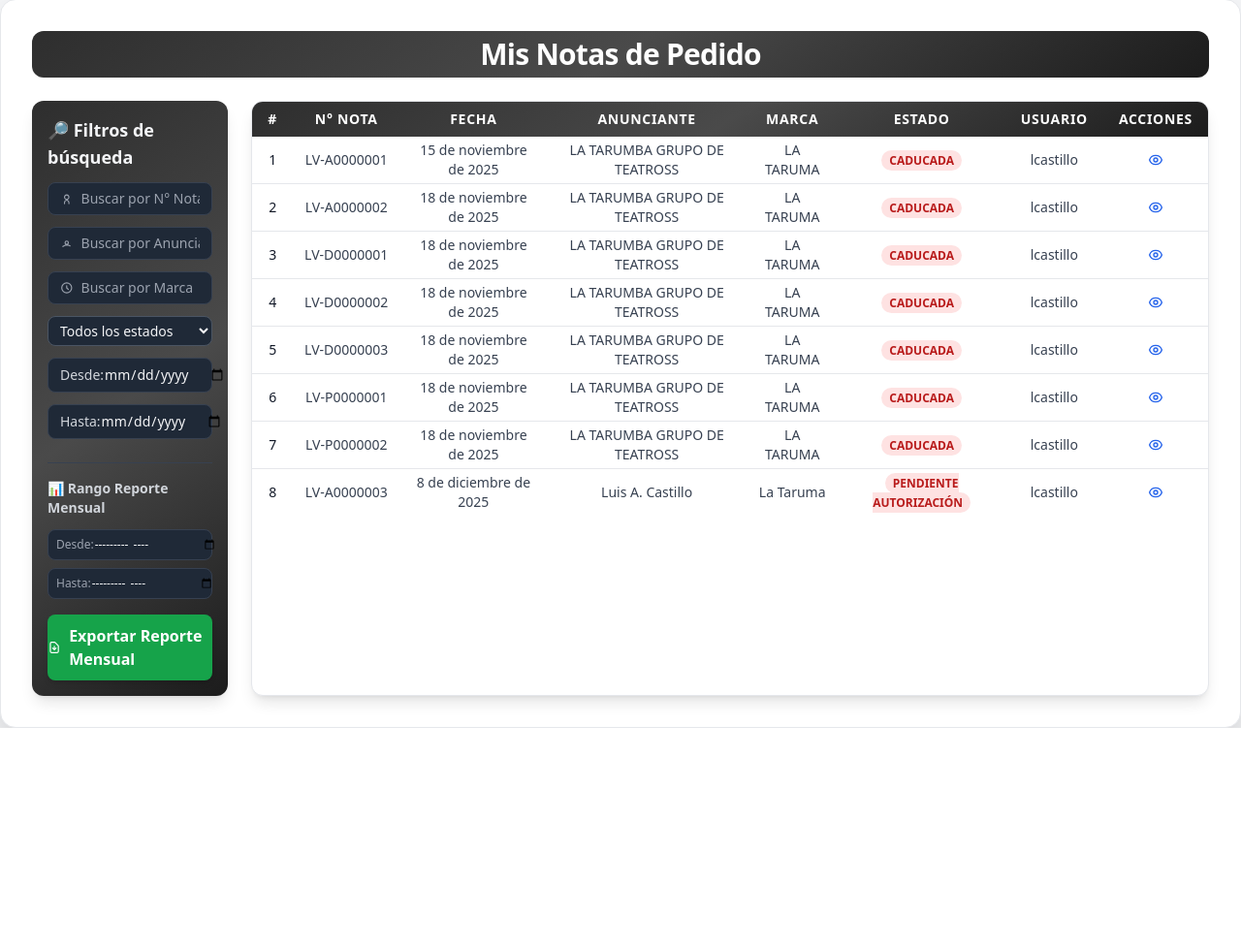
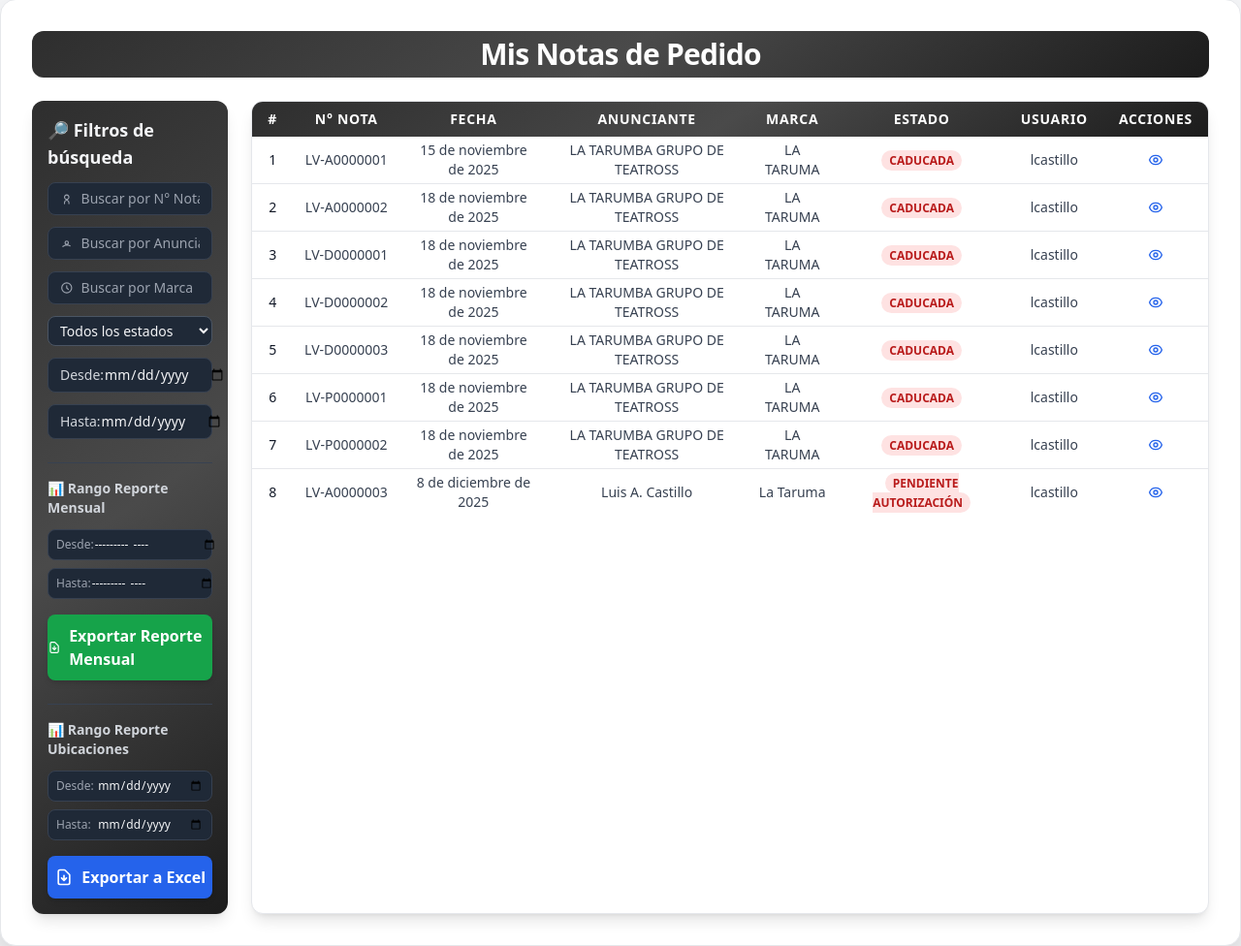
Before and after one commit to lcastillo1486/LimaVisual, a Django app: page /mis-pedidos/ in a window 1280 px wide. Shown: the part 113-1089 px from the top of the page at 97% size. Before the commit the page ends 864 px from the top, so only its background shows below. Run offline with Django 4.2, Linux system fonts and the light colour scheme; a user stored in the database is signed in; data comes from the database, SQL or seed files in the repository; some libraries are stand-ins or nearby versions.

Commit message:
reporte_excel_por_ubicacion

```diff
--- a/pedidos/templates/mis_np.html
+++ b/pedidos/templates/mis_np.html
@@ -163,6 +163,61 @@
                         const params = new URLSearchParams();
                         if (desde) params.append('desde', desde);
                         if (hasta) params.append('hasta', hasta);
+
+                        if (params.toString()) {
+                            url += '?' + params.toString();
+                        }
+                        btn.href = url;
+                    }
+                </script>
+
+                <!-- FILTROS REPORTE UBICACION -->
+                <div class="mt-6 border-t border-gray-700 pt-4">
+                    <h3 class="text-sm font-semibold mb-3 text-gray-300 flex items-center gap-2">
+                        📊 Rango Reporte Ubicaciones
+                    </h3>
+                    <div class="flex flex-col gap-2">
+                        <div
+                            class="flex items-center justify-between border border-gray-700 rounded-lg px-2 py-1.5 bg-gray-800">
+                            <label for="ubicacionDesde" class="text-gray-400 text-xs">Desde:</label>
+                            <input type="date" id="ubicacionDesde"
+                                class="bg-transparent outline-none text-gray-100 text-xs cursor-pointer">
+                        </div>
+                        <div
+                            class="flex items-center justify-between border border-gray-700 rounded-lg px-2 py-1.5 bg-gray-800">
+                            <label for="ubicacionHasta" class="text-gray-400 text-xs">Hasta:</label>
+                            <input type="date" id="ubicacionHasta"
+                                class="bg-transparent outline-none text-gray-100 text-xs cursor-pointer">
+                        </div>
+                    </div>
+                </div>
+
+                <!-- BOTON REPORTE UBICACION -->
+                <div class="mt-4">
+                    <a id="btnReporteUbicacion" href="{% url 'reporte_ubicacion_excel' %}"
+                        class="flex items-center justify-center gap-2 w-full py-2.5 bg-blue-600 hover:bg-blue-700 text-white font-bold rounded-lg shadow-md transition-all duration-200 transform hover:scale-105">
+                        <svg xmlns="http://www.w3.org/2000/svg" class="h-5 w-5" fill="none" viewBox="0 0 24 24"
+                            stroke="currentColor">
+                            <path stroke-linecap="round" stroke-linejoin="round" stroke-width="2"
+                                d="M12 10v6m0 0l-3-3m3 3l3-3m2 8H7a2 2 0 01-2-2V5a2 2 0 012-2h5.586a1 1 0 01.707.293l5.414 5.414a1 1 0 01.293.707V19a2 2 0 01-2 2z" />
+                        </svg>
+                        Exportar a Excel
+                    </a>
+                </div>
+
+                <script>
+                    document.getElementById('ubicacionDesde').addEventListener('change', actualizarLinkUbicacion);
+                    document.getElementById('ubicacionHasta').addEventListener('change', actualizarLinkUbicacion);
+
+                    function actualizarLinkUbicacion() {
+                        const desde = document.getElementById('ubicacionDesde').value;
+                        const hasta = document.getElementById('ubicacionHasta').value;
+                        const btn = document.getElementById('btnReporteUbicacion');
+                        let url = "{% url 'reporte_ubicacion_excel' %}";
+
+                        const params = new URLSearchParams();
+                        if (desde) params.append('fecha_inicio', desde);
+                        if (hasta) params.append('fecha_fin', hasta);
 
                         if (params.toString()) {
                             url += '?' + params.toString();
--- a/pedidos/urls.py
+++ b/pedidos/urls.py
@@ -1,5 +1,5 @@
 from django.urls import path
-from .views import nuevo_pedido, obtener_ocupaciones_fijas, calendario_ocupaciones_fijas, obtener_ocupaciones_digitales, calendario_ocupaciones_digitales, generar_pdf_nota, verificar_disponibilidad, verificar_disponibilidad_digital, gestion_notas, generar_pdf_nota, cambiar_estado_nota, filtrar_notas, ver_dashboard, dashboard_data, dashboard, aprobar_negar_np, filtrar_notas_n_autoriza, detalle_aprobar_negar_np, aprobar_nota, rechazar_nota, calendario_ocupaciones_digitales_canje, editar_fechas_montos, reporte_mensual_excel
+from .views import nuevo_pedido, obtener_ocupaciones_fijas, calendario_ocupaciones_fijas, obtener_ocupaciones_digitales, calendario_ocupaciones_digitales, generar_pdf_nota, verificar_disponibilidad, verificar_disponibilidad_digital, gestion_notas, generar_pdf_nota, cambiar_estado_nota, filtrar_notas, ver_dashboard, dashboard_data, dashboard, aprobar_negar_np, filtrar_notas_n_autoriza, detalle_aprobar_negar_np, aprobar_nota, rechazar_nota, calendario_ocupaciones_digitales_canje, editar_fechas_montos, reporte_mensual_excel, reporte_ubicacion_excel
 
 urlpatterns = [
     path('crear/pedido/',nuevo_pedido, name='crear_pedido'),
@@ -24,4 +24,5 @@ urlpatterns = [
     path('rechazar-np/<int:nota_id>/', rechazar_nota, name='rechazo'),
     path('editar_fechas_montos/<int:nota_id>/', editar_fechas_montos, name='editar_fechas_montos'),
     path('reporte/mensual/excel/', reporte_mensual_excel, name='reporte_mensual_excel'),
+    path('reporte/ubicacion/excel/', reporte_ubicacion_excel, name='reporte_ubicacion_excel'),
 ]
--- a/pedidos/views.py
+++ b/pedidos/views.py
@@ -1816,3 +1816,107 @@ def reporte_mensual_excel(request):
     response['Content-Disposition'] = f'attachment; filename={filename}'
 
     return response
+
+@login_required
+def reporte_ubicacion_excel(request):
+    # Parámetros de filtro de rango de fecha exacto
+    fecha_inicio_str = request.GET.get('fecha_inicio')
+    fecha_fin_str = request.GET.get('fecha_fin')
+    if not fecha_inicio_str or not fecha_fin_str:
+        messages.warning(request, "Debe seleccionar un rango de fechas válido para este reporte.")
+        return redirect('gestion_notas')
+    try:
+        filtro_inicio = datetime.strptime(fecha_inicio_str, "%Y-%m-%d").date()
+        filtro_fin = datetime.strptime(fecha_fin_str, "%Y-%m-%d").date()
+    except ValueError:
+        messages.warning(request, "Formato de fecha inválido.")
+        return redirect('gestion_notas')
+    if filtro_inicio > filtro_fin:
+        messages.warning(request, "La fecha de inicio no puede ser mayor a la fecha de fin.")
+        return redirect('gestion_notas')
+    # Solo procesar NP's Aprobadas (3) o Completadas (5)
+    notas = NotaPedido.objects.filter(estado_id__in=[3, 5]).select_related('tipo_venta')
+    data = []
+
+    meses_es = {
+        1: 'Enero', 2: 'Febrero', 3: 'Marzo', 4: 'Abril',
+        5: 'Mayo', 6: 'Junio', 7: 'Julio', 8: 'Agosto',
+        9: 'Septiembre', 10: 'Octubre', 11: 'Noviembre', 12: 'Diciembre'
+    }
+    # 1. Ubicaciones Estáticas
+    fijas = DetalleUbicacion.objects.filter(nota__in=notas).select_related('ubicacion', 'nota', 'nota__tipo_venta')
+    for f in fijas:
+        inter_inicio = max(f.fecha_inicio, filtro_inicio) if f.fecha_inicio else None
+        inter_fin = min(f.fecha_fin, filtro_fin) if f.fecha_fin else None
+        if inter_inicio and inter_fin and inter_inicio <= inter_fin:
+            splits = split_range_by_month(inter_inicio, inter_fin, f.tarifa_dia)
+            for s in splits:
+                data.append({
+                    'Ubicación': f.ubicacion.codigo if f.ubicacion else "N/A",
+                    'Tipo Venta': f.nota.tipo_venta.descripcion if (f.nota and f.nota.tipo_venta) else "N/A",
+                    'Mes/Año': f"{meses_es[s['fecha_referencia'].month]} {s['fecha_referencia'].year}",
+                    'Monto_Num': s['monto'],
+                    'Mes_Sort':  s['fecha_referencia']
+                })
+    # 2. Ubicaciones Digitales
+    digitales = ReservaSlot.objects.filter(nota_pedido__in=notas).select_related('slot__ubicacion', 'nota_pedido', 'nota_pedido__tipo_venta')
+    for d in digitales:
+        inter_inicio = max(d.fecha_inicio, filtro_inicio) if d.fecha_inicio else None
+        inter_fin = min(d.fecha_fin, filtro_fin) if d.fecha_fin else None
+        if inter_inicio and inter_fin and inter_inicio <= inter_fin:
+            splits = split_range_by_month(inter_inicio, inter_fin, d.tarifa_dia)
+            for s in splits:
+                codigo_ubi = f"{d.slot.ubicacion.codigo} - Slot {d.slot.numero_slot}" if (d.slot and d.slot.ubicacion) else "N/A"
+                data.append({
+                    'Ubicación': codigo_ubi,
+                    'Tipo Venta': d.nota_pedido.tipo_venta.descripcion if (d.nota_pedido and d.nota_pedido.tipo_venta) else "N/A",
+                    'Mes/Año': f"{meses_es[s['fecha_referencia'].month]} {s['fecha_referencia'].year}",
+                    'Monto_Num': s['monto'],
+                    'Mes_Sort':  s['fecha_referencia']
+                })
+    if not data:
+        messages.warning(request, "No se encontraron datos en el rango seleccionado.")
+        return redirect('gestion_notas')
+    df = pd.DataFrame(data)
+    df['Monto_Num'] = pd.to_numeric(df['Monto_Num'], errors='coerce').fillna(0)
+    # Agrupar y pivotear
+    df_grouped = df.groupby(['Ubicación', 'Mes_Sort', 'Mes/Año', 'Tipo Venta'])['Monto_Num'].sum().reset_index()
+    df_pivot = df_grouped.pivot_table(
+        index=['Ubicación', 'Mes_Sort', 'Mes/Año'],
+        columns='Tipo Venta',
+        values='Monto_Num',
+        aggfunc='sum',
+        fill_value=0
+    ).reset_index()
+
+    df_pivot = df_pivot.sort_values(by=['Ubicación', 'Mes_Sort'])
+    df_pivot = df_pivot.drop(columns=['Mes_Sort'])
+    ventas_cols = [c for c in df_pivot.columns if c not in ['Ubicación', 'Mes/Año']]
+    df_pivot['Total'] = df_pivot[ventas_cols].sum(axis=1)
+    df_pivot.columns.name = None
+    output = io.BytesIO()
+    with pd.ExcelWriter(output, engine='openpyxl') as writer:
+        df_pivot.to_excel(writer, index=False, sheet_name='Por Ubicacion y Venta')
+
+        workbook = writer.book
+        worksheet = writer.sheets['Por Ubicacion y Venta']
+        from openpyxl.styles import numbers
+
+        for idx, col in enumerate(df_pivot.columns):
+            max_len = max(df_pivot[col].astype(str).map(len).max(), len(str(col))) + 2
+            col_letter = chr(65 + idx)
+            worksheet.column_dimensions[col_letter].width = max_len
+
+            if col in ventas_cols or col == 'Total':
+                for row in range(2, len(df_pivot) + 2):
+                    cell = worksheet[f"{col_letter}{row}"]
+                    cell.number_format = 'S/ #,##0.00'
+    output.seek(0)
+    response = HttpResponse(
+        output.read(),
+        content_type='application/vnd.openxmlformats-officedocument.spreadsheetml.sheet'
+    )
+    filename = f"Reporte_Ubicaciones_{filtro_inicio}_a_{filtro_fin}.xlsx"
+    response['Content-Disposition'] = f'attachment; filename={filename}'
+
+    return response
```
